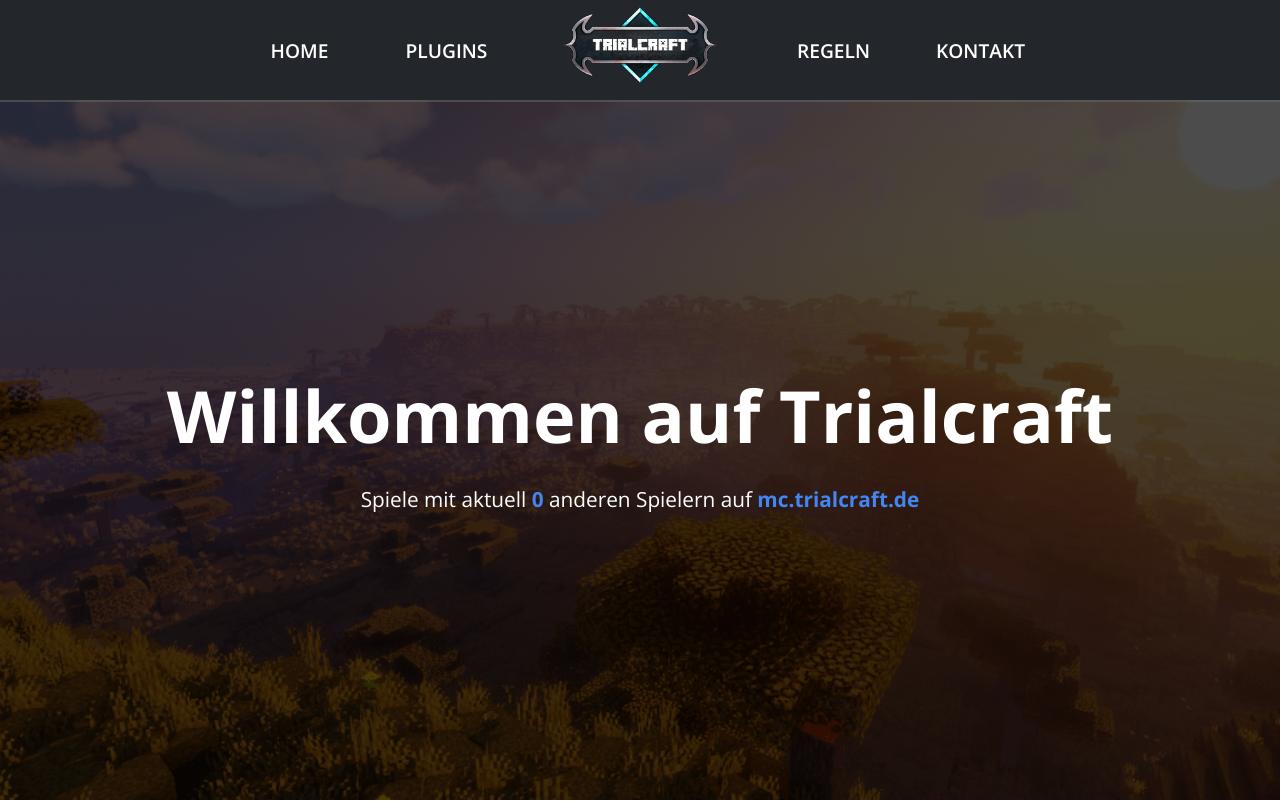
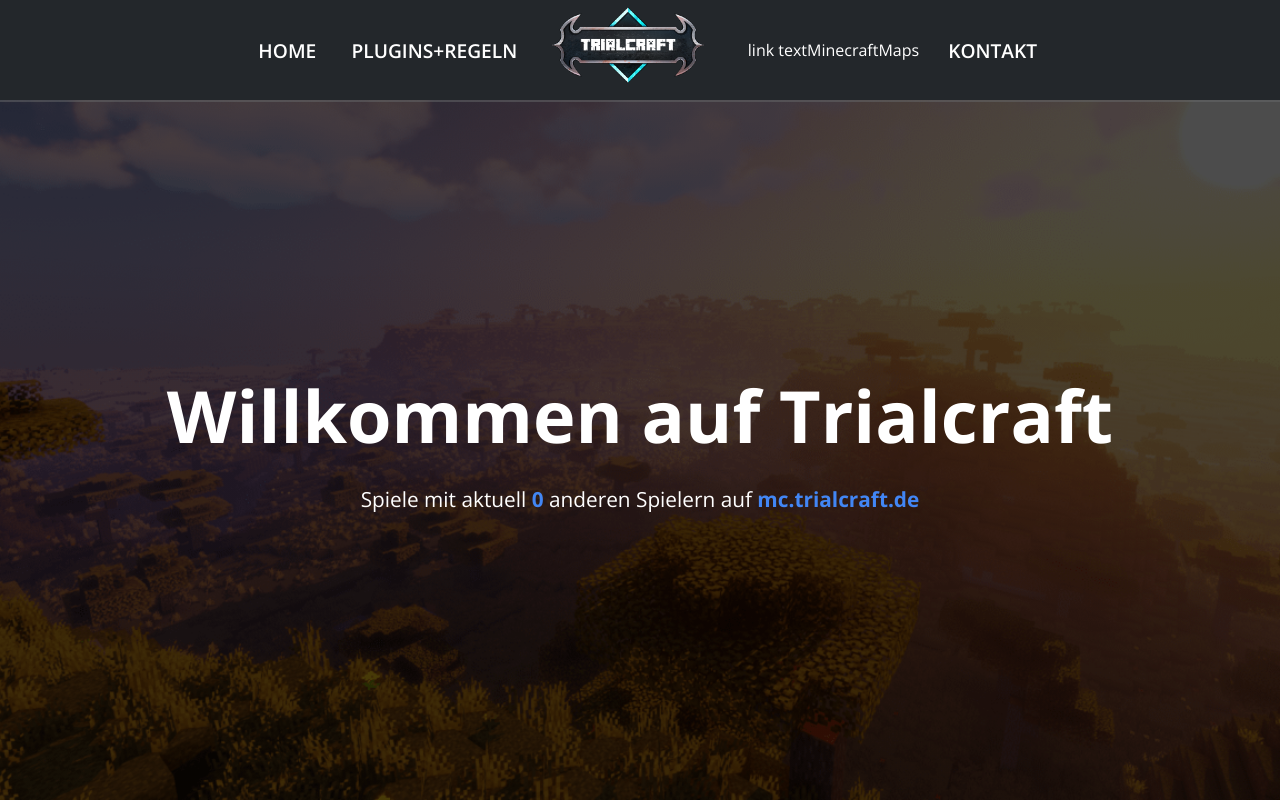
Before and after one commit to lougaming007/Trialcraft, a plain HTML site: page index.html in a window 1280 px wide. Shown: the top 802 px of the page. Drawn offline with nearby package versions, Linux system fonts and the light colour scheme; no server answers.

Commit message:
Update index.html

```diff
--- a/index.html
+++ b/index.html
@@ -35,12 +35,12 @@
 				</li></a>
 				<a href="#games"><li class="h">
 					<div class="overlay"></div>
-					Plugins
+					Plugins+Regeln
 				</li></a>
 				<div class="log"><img alt="MyServer Logo" class="logo" src="img/logo.png"></div>
-				<a href="#games"><li class="h">
+				<a href="http://map.trialcraft.de:25512/">link text</a>
 					<div class="overlay"></div>
-					Regeln
+					MinecraftMaps
 				</li></a>
 				<a href="#contact"><li class="h">
 					<div class="overlay"></div>
```
